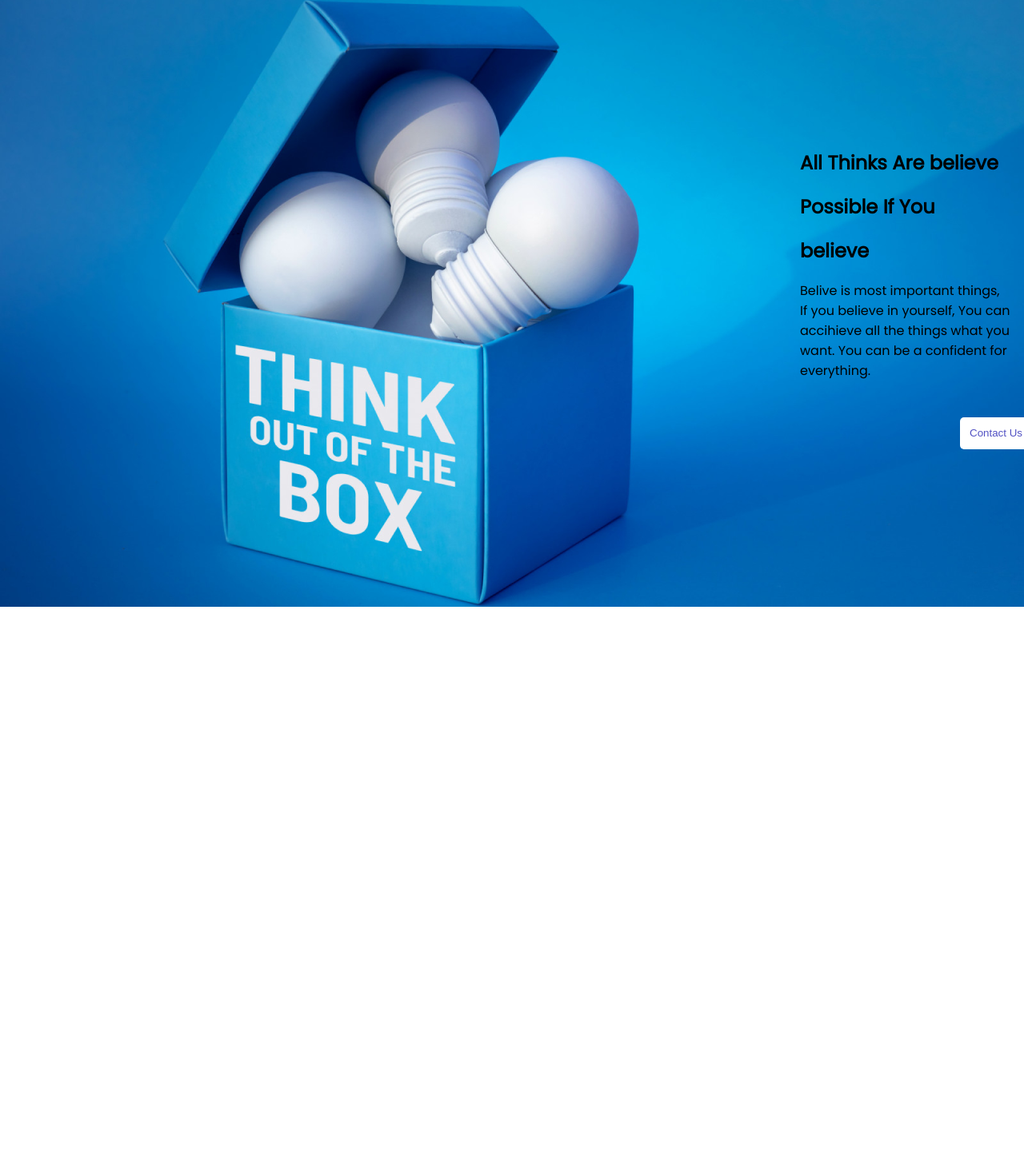
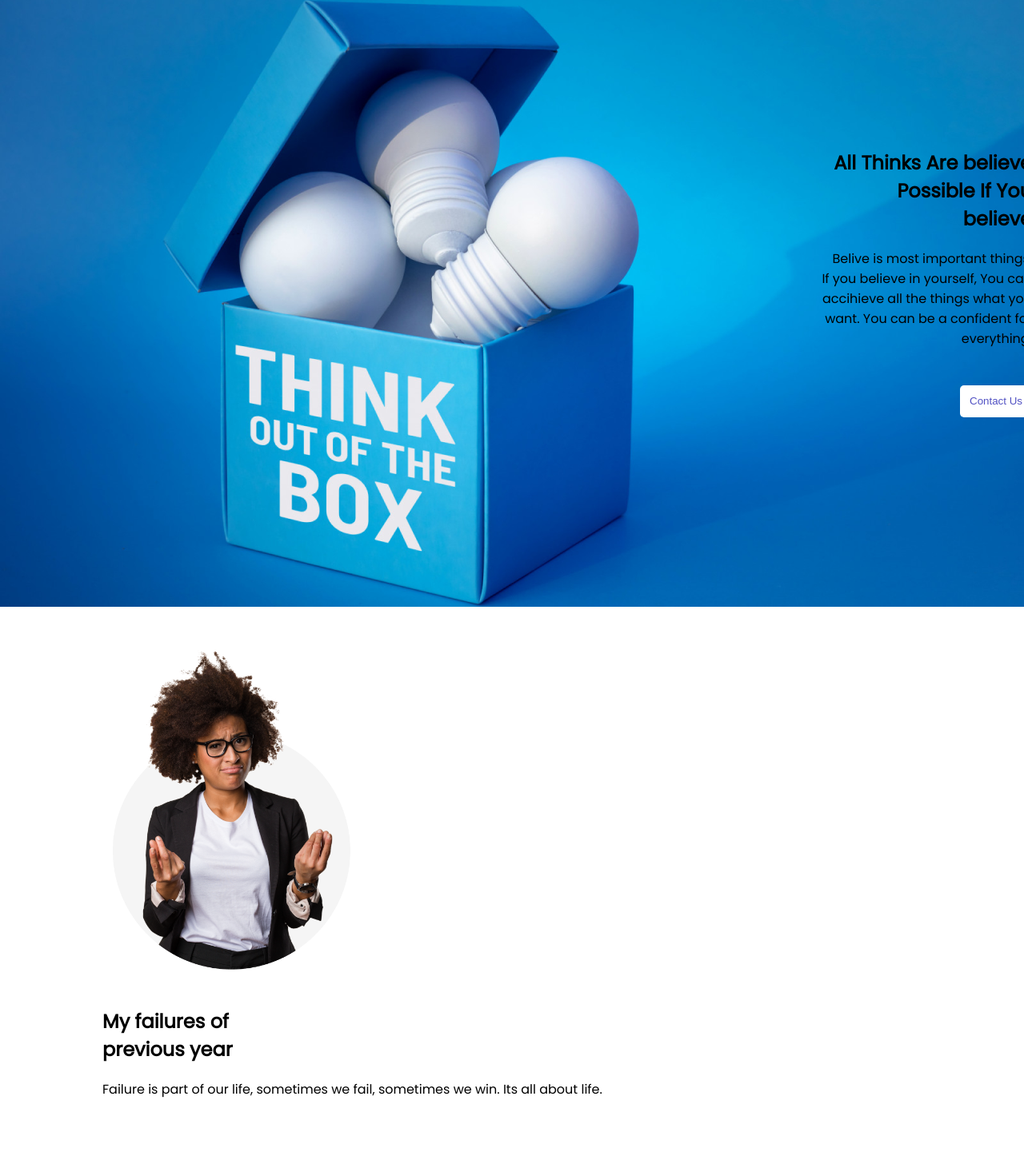
Before and after one commit to anamulrafi/new-year-new-resolution, a plain HTML site: page index.html in a window 1280 px wide. Shown: the part 49-1490 px from the top of the page at 80% size. Before the commit the page ends 815 px from the top, so only its background shows below. Drawn offline with Linux system fonts and the light colour scheme.

Commit message:
my failures part complete

```diff
--- a/index.html
+++ b/index.html
@@ -17,9 +17,9 @@
         <div class="banner">
             <img src="images/banner/banner3.png" alt="Banner 3 image">
             <div class="banner-right-text">
-                <h1> All Thinks Are believe</h1>
-                <h1> Possible If You </h1>
-                <h1>believe</h1>
+                <h1>
+                    All Thinks Are believe <br> Possible If You <br> believe
+                </h1>
                 <p> Belive is most important things,<br>
                     If you believe in yourself, You can <br>
                     accihieve all the things what you <br>
@@ -28,9 +28,19 @@
                 <button class="img-inner-button">Contact Us</button>
             </div>
         </div>
+    </section>
+    <!-- 2nd Section -->
+
+    <section>
+        <div class="half-width"><img src="images/person.png" alt="Person image"></div>
+        <div class="half-width">
+            <h2>My failures of <br> previous year</h2>
+            <p> Failure is part of our life, sometimes we fail, sometimes we win. Its all about life.</p> <br><br>
 
 
+        </div>
     </section>
+
 
 </body>
 
--- a/style.css
+++ b/style.css
@@ -11,6 +11,7 @@ body{
   position: absolute;
  margin-top:-600px;
  margin-left: 1000px;
+ text-align: right;
 }
 .img-inner-button{
     width: 90px;
@@ -23,3 +24,16 @@ body{
     margin-top: 30px;
 
 }
+.half-width{
+    margin-top: 40px;
+    width: 50%;
+    padding-left: 10%;
+    text-align: justify;
+    border-bottom: 20px;
+}
+.half-width img{
+    width:50%;
+}
+.half-width p{
+    font-weight: 400;
+}
```
